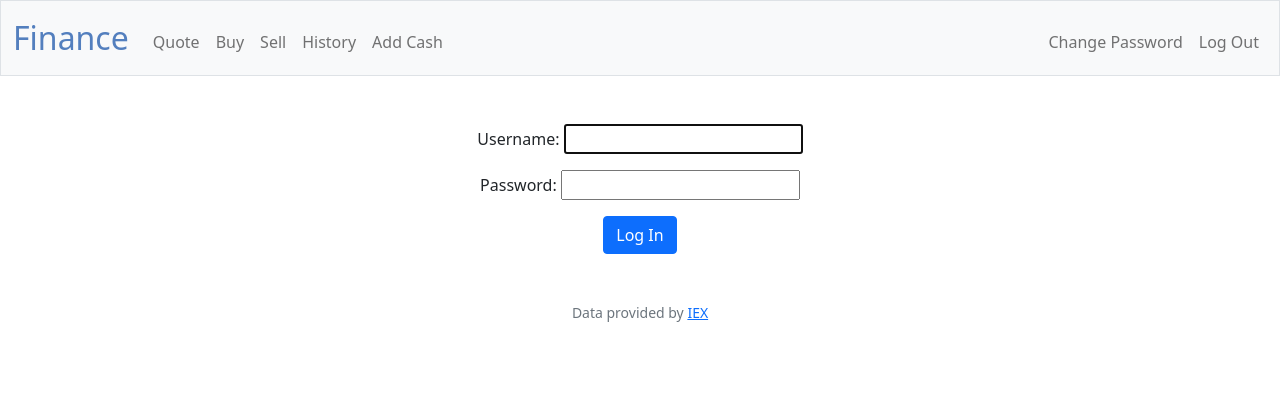
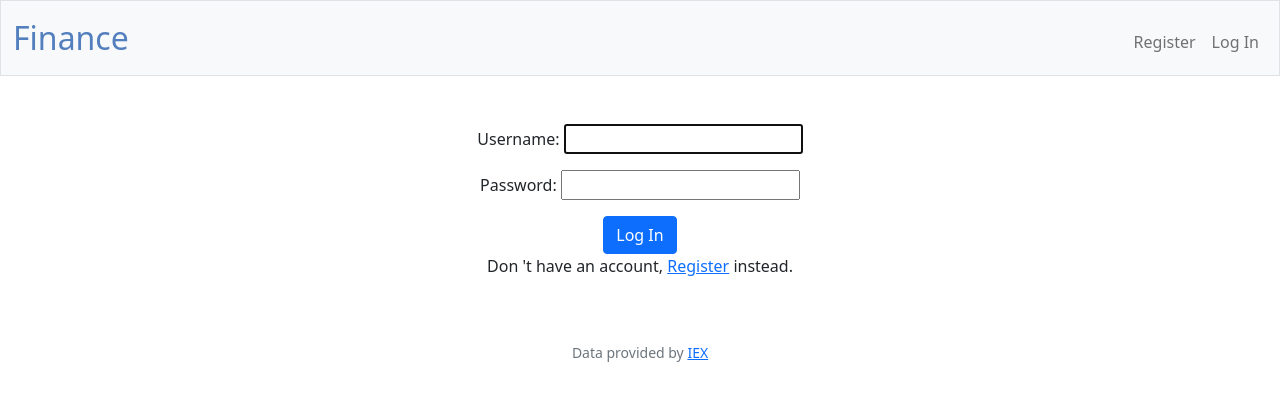
Before and after one commit to Santho-sh/finance-django, a Django app: page /login/ in a window 1280 px wide. Shown: the top 401 px of the page. Run offline with Django 4.2, Linux system fonts and the light colour scheme.

Commit message:
login not work

```diff
--- a/finance_app/finance/templates/finance/layout.html
+++ b/finance_app/finance/templates/finance/layout.html
@@ -29,7 +29,7 @@
                     <span class="navbar-toggler-icon"></span>
                 </button>
                 <div class="collapse navbar-collapse" id="navbar">
-                    {% comment %} {% if session["user_id"] %} {% endcomment %}
+                    {% if user.is_authenticated %}
                         <ul class="navbar-nav me-auto mt-2">
                             <li class="nav-item"><a class="nav-link" href="/quote">Quote</a></li>
                             <li class="nav-item"><a class="nav-link" href="/buy">Buy</a></li>
@@ -39,14 +39,14 @@
                         </ul>
                         <ul class="navbar-nav ms-auto mt-2">
                             <li class="nav-item"><a class="nav-link" href="/change">Change Password</a></li>
-                            <li class="nav-item"><a class="nav-link" href="/logout">Log Out</a></li>
+                            <li class="nav-item"><a class="nav-link" href="{% url 'logout' %}">Log Out</a></li>
                         </ul>
-                    {% comment %} {% else %}
+                    {% else %}
                         <ul class="navbar-nav ms-auto mt-2">
-                            <li class="nav-item"><a class="nav-link" href="/register">Register</a></li>
-                            <li class="nav-item"><a class="nav-link" href="/login">Log In</a></li>
+                            <li class="nav-item"><a class="nav-link" href="{% url 'register' %}">Register</a></li>
+                            <li class="nav-item"><a class="nav-link" href="{% url 'login' %}">Log In</a></li>
                         </ul>
-                    {% endif %} {% endcomment %}
+                    {% endif %}
                 </div>
             </div>
         </nav>
--- a/finance_app/finance/templates/registration/login.html
+++ b/finance_app/finance/templates/registration/login.html
@@ -6,10 +6,11 @@
 
 {% block main %}
 
-    <form action="/login" method="post">
+    <form method="post">
         {% csrf_token %}
         {{ form.as_p }}
         <button class="btn btn-primary" type="submit">Log In</button>
     </form>
+    <p class="text-center">Don  't have an account, <a href="/register">Register</a> instead.</p>
 
 {% endblock %}
--- a/finance_app/finance/views.py
+++ b/finance_app/finance/views.py
@@ -11,12 +11,12 @@ def index(response):
         stocks = Stocks.objects.all()
         return render(response, 'finance/index.html', {'stocks':stocks})
     else:
-        return redirect('login/')
+        return redirect('/login')
 
 def register(response):
     if response.method == 'POST':
         form = RegisterForm(response.POST)
-
+        print(form)
         if form.is_valid():
             user = form.save()
             login(response, user)
--- a/finance_app/finance_app/urls.py
+++ b/finance_app/finance_app/urls.py
@@ -19,6 +19,6 @@ from django.urls import path, include
 urlpatterns = [
     path('', include('finance.urls')),
     path('', include('django.contrib.auth.urls')),
-    path('signup/', include('finance.urls')),
+    path('register/', include('finance.urls')),
     path('admin/', admin.site.urls),
 ]
```
Also changed, not shown: finance_app/db.sqlite3.
